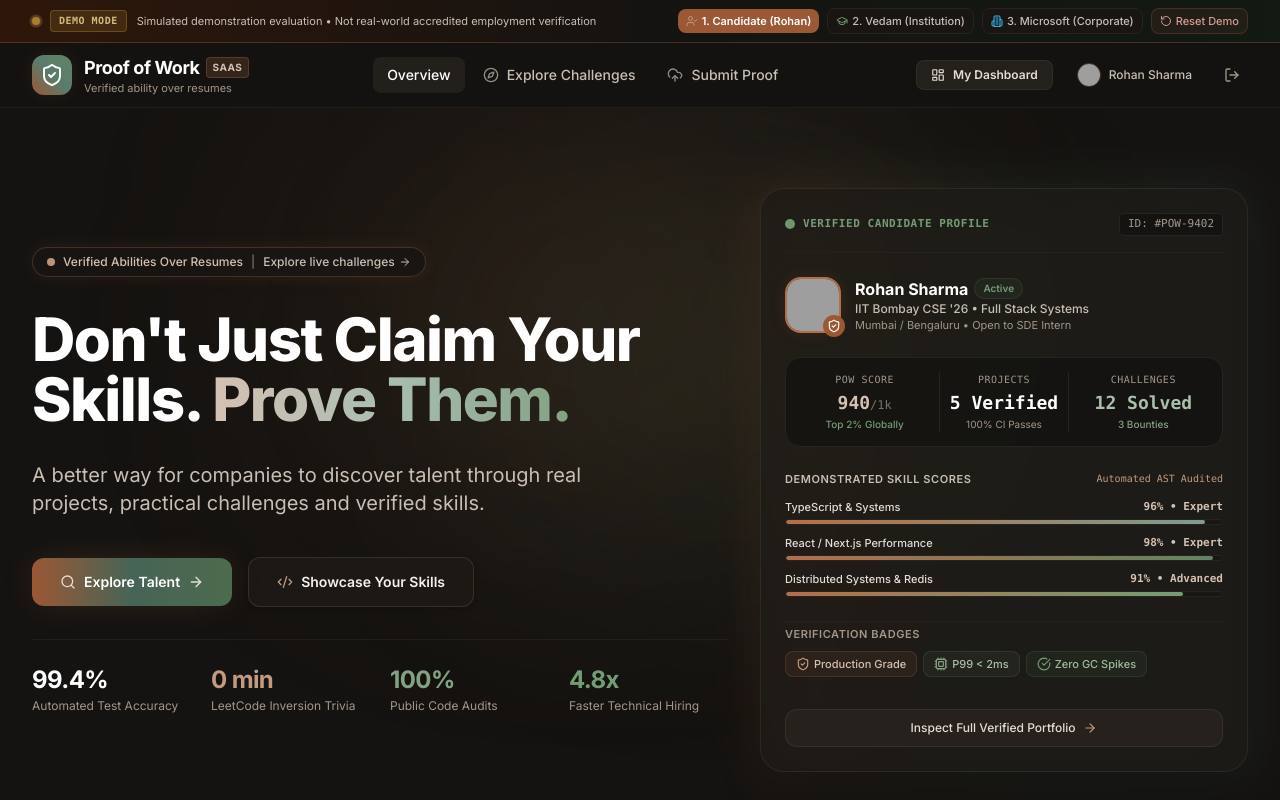
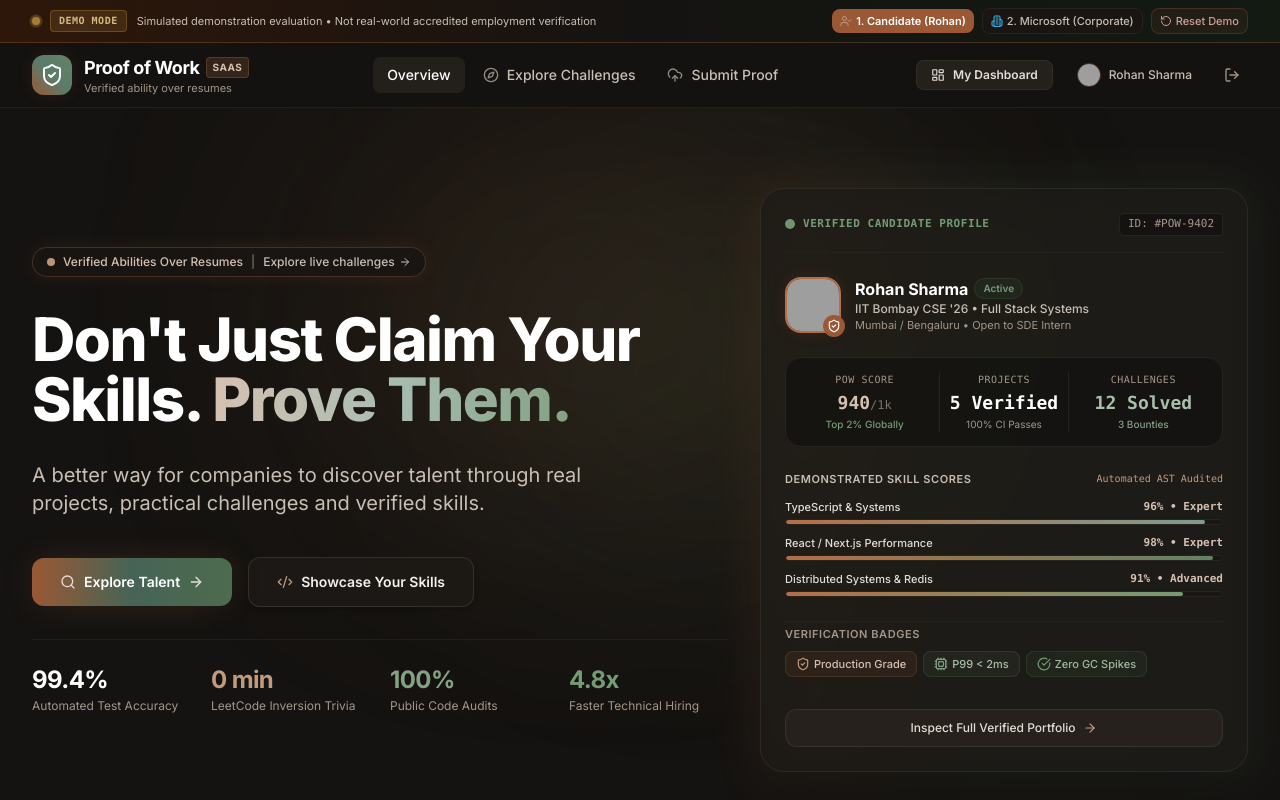
Before and after one commit to sarwgyaraj/Proof-of-Work, a React (Vite) app: page / in a window 1280 px wide. Shown: the top 800 px of the page. Built offline with nearby package versions, Linux system fonts and the light colour scheme; grey boxes are pictures that could not be loaded.

Commit message:
remove 2. Vedam (Institution) button from demo banner

```diff
--- a/src/components/DemoBanner.jsx
+++ b/src/components/DemoBanner.jsx
@@ -62,21 +62,7 @@ export default function DemoBanner() {
               <span>1. Candidate (Rohan)</span>
             </button>
 
-            {/* Step 2: Vedam School of Technology (Educational Institution) */}
-            <button
-              onClick={() => loginAs('vedam')}
-              className={`px-2 py-1 rounded-lg font-medium text-[11px] transition-colors flex items-center gap-1 ${
-                currentUser?.id === 'emp-vedam-01'
-                  ? 'bg-emerald-600 text-white font-semibold shadow-glow-sm'
-                  : 'bg-slate-900/90 text-slate-300 hover:text-white border border-slate-800'
-              }`}
-              title="Log in as Vedam School of Technology (Educational Institution - sees Employees & Students)"
-            >
-              <GraduationCap className="w-3 h-3 text-emerald-400" />
-              <span>2. Vedam (Institution)</span>
-            </button>
-
-            {/* Step 3: Microsoft (Corporate Organisation) */}
+            {/* Step 2: Microsoft (Corporate Organisation) */}
             <button
               onClick={() => loginAs('microsoft')}
               className={`px-2 py-1 rounded-lg font-medium text-[11px] transition-colors flex items-center gap-1 ${
@@ -87,7 +73,7 @@ export default function DemoBanner() {
               title="Log in as Microsoft (Corporate Organisation - sees Employees only)"
             >
               <Building2 className="w-3 h-3 text-sky-400" />
-              <span>3. Microsoft (Corporate)</span>
+              <span>2. Microsoft (Corporate)</span>
             </button>
 
             {/* Reset Demo Data button */}
```
Also changed, not shown: 3 other files (tests, documents, lock files or other folders).
